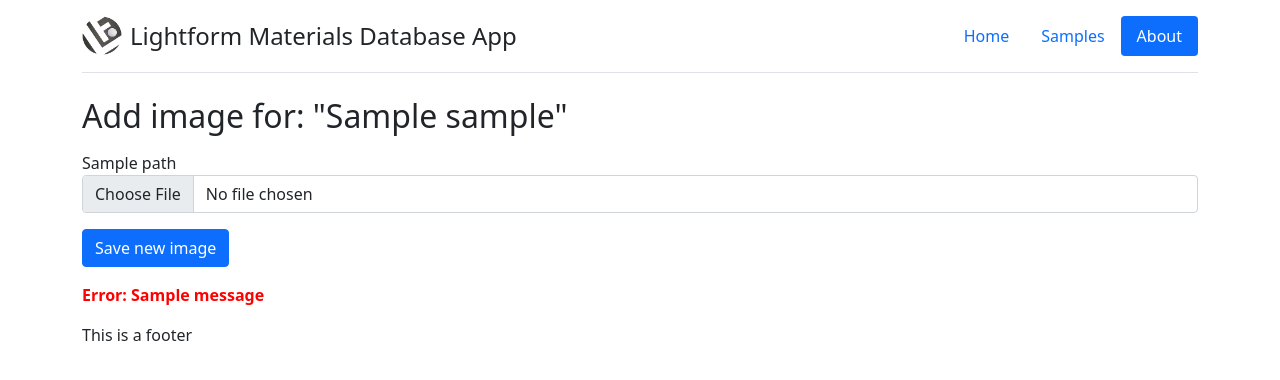
After one commit to LightForm-group/lightform_data_explorer, a Flask app: page /samples/1/new_image in a window 1280 px wide. The commit adds this page. Shown: the top 380 px of the page. Run offline with Flask 2, Linux system fonts and the light colour scheme; tables that the repository leaves empty hold one stand-in row (values such as "Sample post"); one stand-in notice (Sample message) is shown; parts of the project's set-up code (start-up, migrations or seed data) failed here and were passed over.

Commit message:
Add image upload and display

```diff
--- a/lf_data_explorer/__init__.py
+++ b/lf_data_explorer/__init__.py
@@ -1,10 +1,16 @@
 from flask import Flask
 
 from lf_data_explorer.db import setup_db, db
+from lf_data_explorer.utilities import load_config
 
+config = load_config()
 
 app = Flask(__name__)
 app.config['SQLALCHEMY_TRACK_MODIFICATIONS'] = False
+app.config['UPLOAD_FOLDER'] = "lf_data_explorer/static/sample_images"
+app.config['SECRET_KEY'] = config["secret_key"]
+app.config['MAX_CONTENT_LENGTH'] = 16 * 1024 * 1024
+app.url_map.strict_slashes = False
 app.app_context().push()
 from lf_data_explorer import views
 
--- a/lf_data_explorer/queries.py
+++ b/lf_data_explorer/queries.py
@@ -46,3 +46,13 @@ def add_new_sample(sample_name: str) -> AddRecordResult:
         else:
             return AddRecordResult(False, "Sample not added. Unknown error.")
     return AddRecordResult(True, f"Successfully added: '{sample_name}'")
+
+
+def add_new_image(image_path: str, sample_id: int) -> AddRecordResult:
+    new_image = SampleImage(path=image_path, sample_id=sample_id)
+    db.session.add(new_image)
+    try:
+        db.session.commit()
+    except sqlalchemy.exc.IntegrityError as e:
+        return AddRecordResult(False, "Sample not added. Unknown error.")
+    return AddRecordResult(True, f"Successfully added: '{image_path}'")
--- /dev/null
+++ b/lf_data_explorer/templates/add_image.html
@@ -0,0 +1,26 @@
+{% extends "base.html" %}
+{% set active_page = "about" %}
+{% block body %}
+    <div class="my-3">
+        <h2>Add image for: "{{ sample.name }}"</h2>
+    </div>
+
+    <form action="{{ url_for('add_image', sample_id=sample.id) }}" enctype=multipart/form-data method="post">
+        <div class="form-group my-3">
+            <label for="image_path_box">Sample path</label>
+            <input type="file" class="form-control" name="image_path" id="image_path_box">
+        </div>
+        <div class="my-3">
+            <button type="submit" class="btn btn-primary">Save new image</button>
+        </div>
+        {% with messages = get_flashed_messages() %}
+            {% if messages %}
+                <div class="warning my-3">
+                    {% for message in messages %}
+                        Error: {{ message }}
+                    {% endfor %}
+                </div>
+            {% endif %}
+        {% endwith %}
+    </form>
+{% endblock %}
--- a/lf_data_explorer/views.py
+++ b/lf_data_explorer/views.py
@@ -1,7 +1,12 @@
+import os
+
+from werkzeug.utils import secure_filename
+
 from lf_data_explorer import app
-from flask import render_template, request
+from flask import render_template, request, redirect, flash, url_for
 
 import lf_data_explorer.queries as queries
+from lf_data_explorer.utilities import allowed_file
 
 
 @app.route('/')
@@ -19,7 +24,7 @@ def new_sample():
         return render_template('add_sample.html', new_sample=result)
 
 
-@app.route('/samples', methods=['POST', 'GET'])
+@app.route('/samples', methods=['POST', 'GET'], strict_slashes=False)
 def samples():
     all_samples = queries.get_all_samples()
 
@@ -27,7 +32,7 @@ def samples():
 
 
 @app.route('/samples/<sample_id>', methods=['POST', 'GET'])
-def select_sample(sample_id):
+def select_sample(sample_id: int):
     if request.method == "GET":
         all_samples = queries.get_all_samples()
         selected_sample = queries.get_sample_by_id(sample_id)
@@ -43,6 +48,29 @@ def select_sample(sample_id):
         return render_template('samples.html', all_samples=all_samples, sample_deleted=message)
 
 
+@app.route('/samples/<sample_id>/new_image', methods=['POST', 'GET'])
+def add_image(sample_id: int):
+    if request.method == "GET":
+        sample = queries.get_sample_by_id(sample_id)
+        return render_template("add_image.html", sample=sample)
+    else:
+
+        # check if the post request has the file part
+        if 'image_path' not in request.files:
+            flash('No file part.')
+            return redirect(request.url)
+        file = request.files['image_path']
+        if file.filename == '':
+            flash('No file selected.')
+            return redirect(request.url)
+        if file and allowed_file(file.filename):
+            filename = secure_filename(file.filename)
+            file.save(os.path.join(app.config['UPLOAD_FOLDER'], filename))
+
+            queries.add_new_image(filename, sample_id)
+            return redirect(url_for("select_sample", sample_id=sample_id))
+
+
 @app.route('/about')
 def about():
     return render_template('about.html')
--- a/requirements.txt
+++ b/requirements.txt
@@ -2,3 +2,4 @@ PyYAML
 Flask
 flask-sqlalchemy
 sqlalchemy
+werkzeug
```
Also changed, not shown: lf_data_explorer/db.py (+3 -4 lines), lf_data_explorer/templates/samples.html (+14 -6 lines), lf_data_explorer/utilities.py (added, +11 -0 lines), 1 other file.
